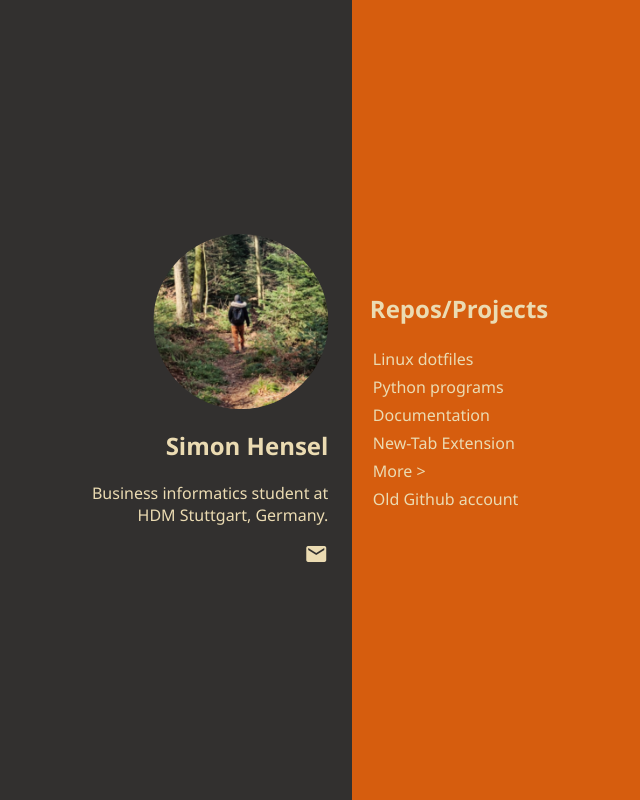
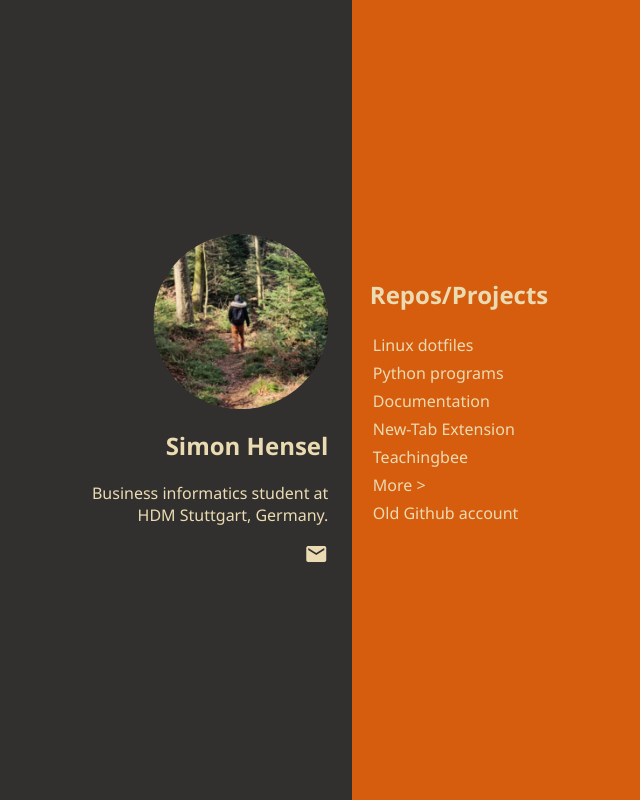
Before and after one commit to sihensel/sihensel.github.io, a plain HTML site: page index.html in a window 1280 px wide. Shown: the whole page, without its empty margins (288-928 px from the left). Drawn offline with Linux system fonts and the light colour scheme.

Commit message:
added teachingbee link

```diff
--- a/index.html
+++ b/index.html
@@ -24,6 +24,7 @@
                 <li><a href="https://github.com/sihensel/python" target="_blank" rel="noopener noreferrer">Python programs</a></li>
                 <li><a href="https://github.com/sihensel/docs" target="_blank" rel="noopener noreferrer">Documentation</a></li>
                 <li><a href="https://github.com/sihensel/new-tab" target="_blank" rel="noopener noreferrer">New-Tab Extension</a></li>
+                <li><a href="https://github.com/sihensel/teachingbee" target="_blank" rel="noopener noreferrer">Teachingbee</a></li>
                 <li><a href="https://github.com/sihensel" target="_blank" rel="noopener noreferrer">More ></a></li>
                 <li><a href="https://github.com/dolanseesu" target="_blank" rel="noopener noreferrer">Old Github account</a></li>
               </ul>
```
